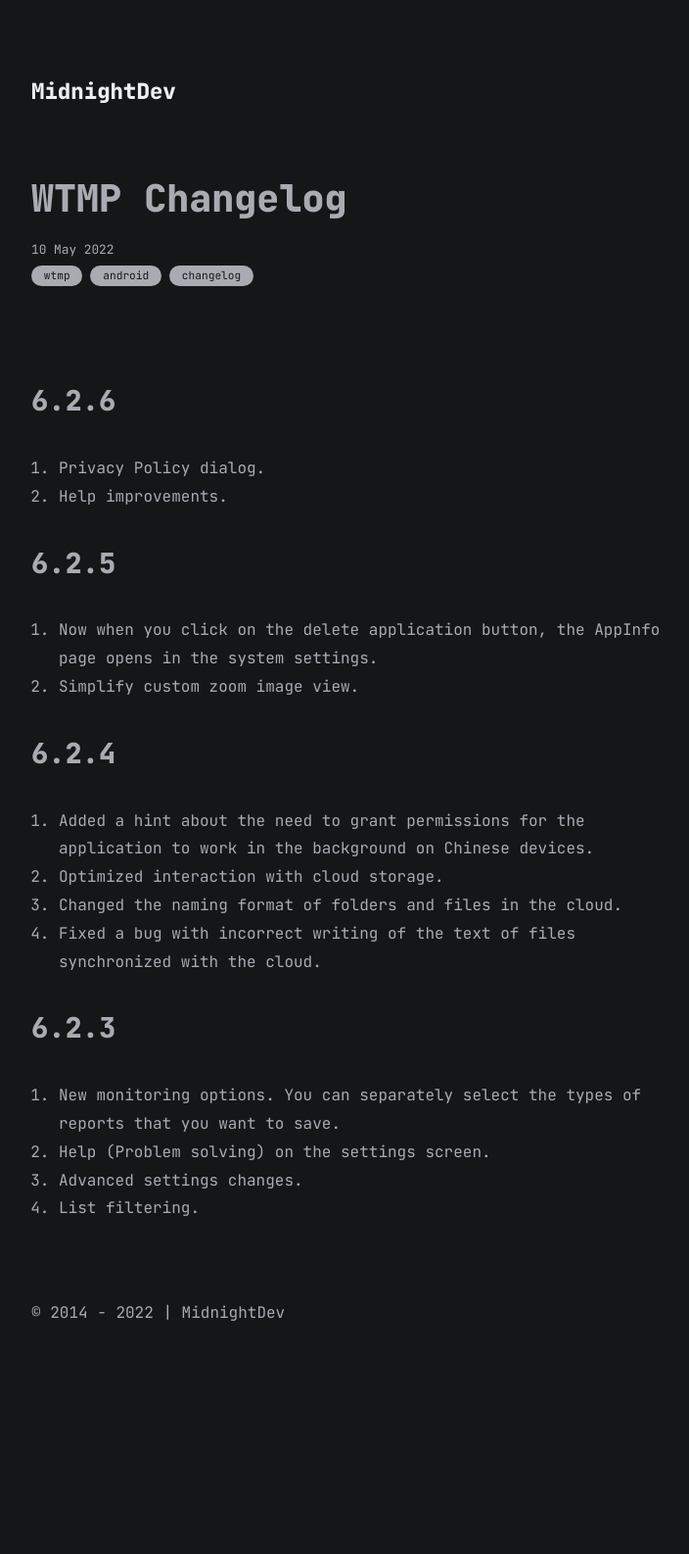
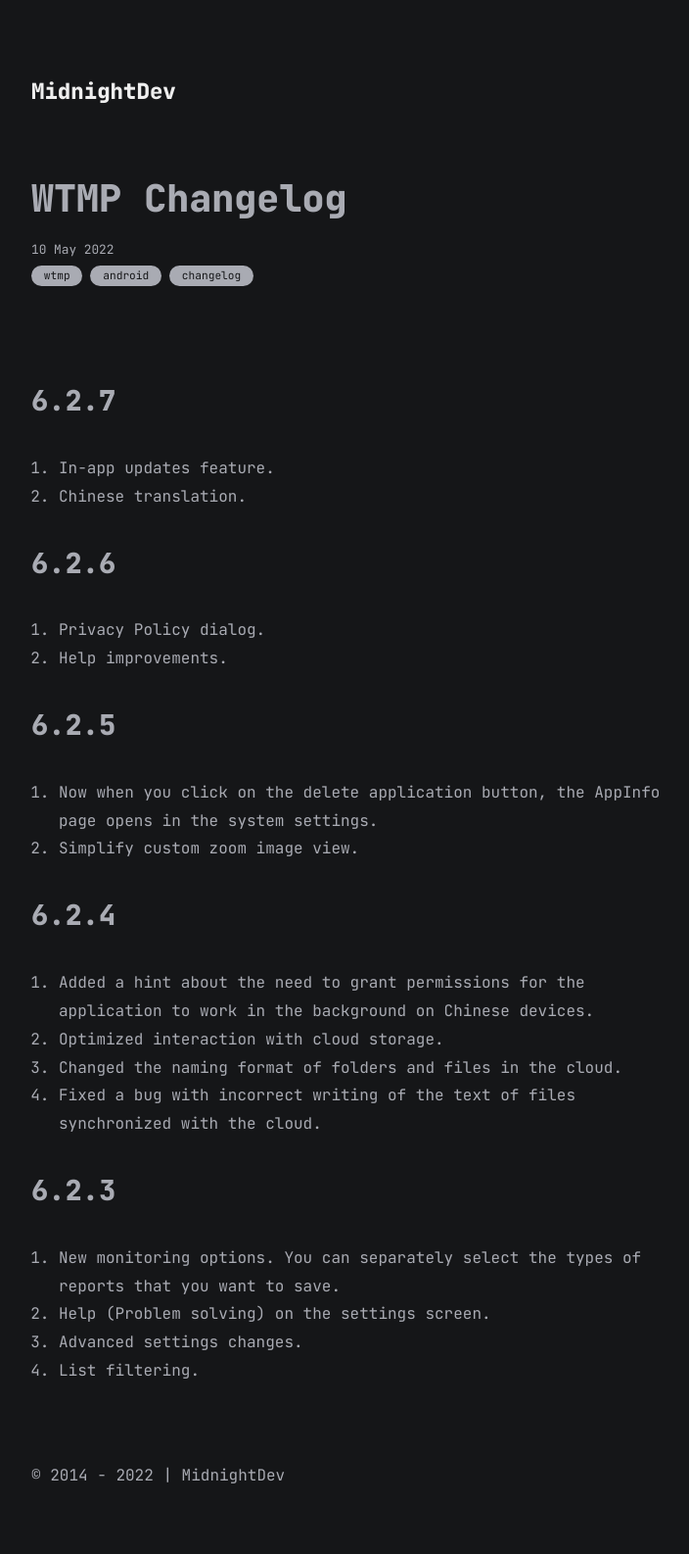
Before and after one commit to mdnghtdv/mdnghtdv.github.io, a Jekyll site: the page built from all_collections/_posts/2022-05-10-wtmp-changelog.md, in a window 1280 px wide. Shown: the whole page at 98% size, without its empty margins (283-987 px from the left). Built offline with Jekyll 4.4.1, drawn with Linux system fonts in a browser that asks for light colours; before the commit the page ends 1420 px from its top, so only the background shows below that.

Commit message:
Update 2022-05-10-wtmp-changelog.md

```diff
--- a/all_collections/_posts/2022-05-10-wtmp-changelog.md
+++ b/all_collections/_posts/2022-05-10-wtmp-changelog.md
@@ -4,6 +4,11 @@ title: WTMP Changelog
 date: 2022-05-10
 categories: [wtmp, android, changelog]
 ---
+
+## 6.2.7
+
+1. In-app updates feature.
+2. Chinese translation.
 
 ## 6.2.6
 
```
